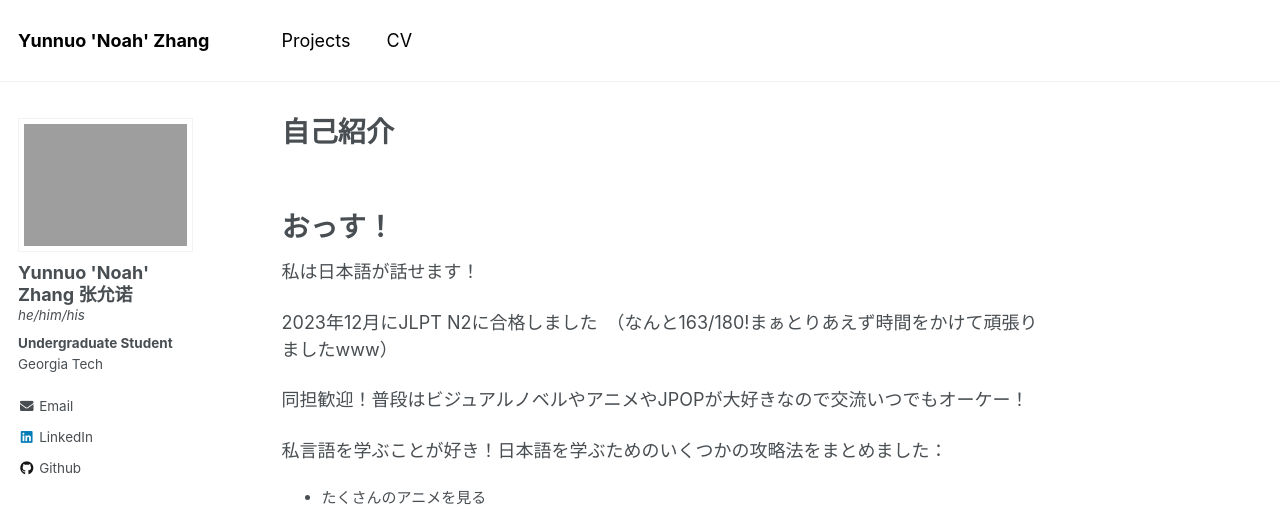
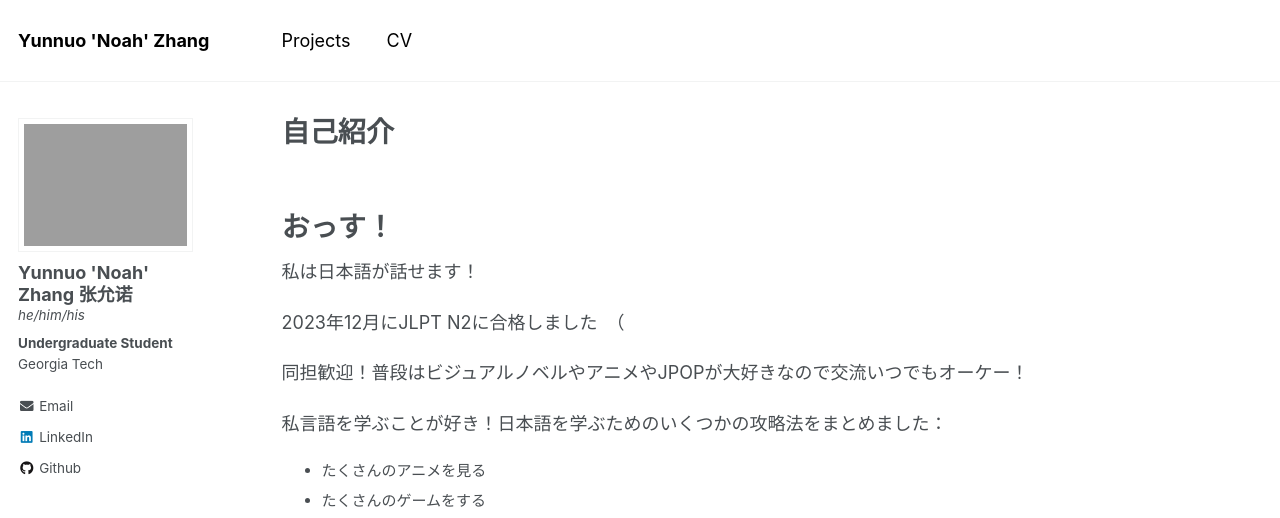
Before and after one commit to NoahZhang1/NoahZhang1.github.io, a Jekyll site: the page built from _pages/about_jp.md, in a window 1280 px wide and 1190 px high. Shown: the top 518 px of the window. Built offline with Jekyll 4.4.1, drawn with Linux system fonts in a browser that asks for light colours; some of the changed text lies outside the part shown.

```diff
--- a/_pages/about_jp.md
+++ b/_pages/about_jp.md
@@ -12,7 +12,7 @@
 
 私は日本語が話せます！
 
-2023年12月にJLPT N2に合格しました　（なんと163/180!まぁとりあえず時間をかけて頑張りましたwww）
+2023年12月にJLPT N2に合格しました　（
 
 同担歓迎！普段はビジュアルノベルやアニメやJPOPが大好きなので交流いつでもオーケー！
 
@@ -24,6 +24,6 @@
   <li>たくさん楽しむ <------- <strong style="font-size: 20px"><u>これは大事！</u>！</strong></li>
 </ul>
 
-ヨルシカが大好き！これを聞ければ嬉しいです！
+
 <!-- Spotify player embed -->
 <iframe style="border-radius:12px" src="https://open.spotify.com/embed/track/5nvA0EX0Itao5I6t89A7X2?utm_source=generator&theme=0" width="100%" height="352" frameBorder="0" allowfullscreen="" allow="autoplay; clipboard-write; encrypted-media; fullscreen; picture-in-picture" loading="lazy"></iframe>
```
Also changed, not shown: 1 other file.
